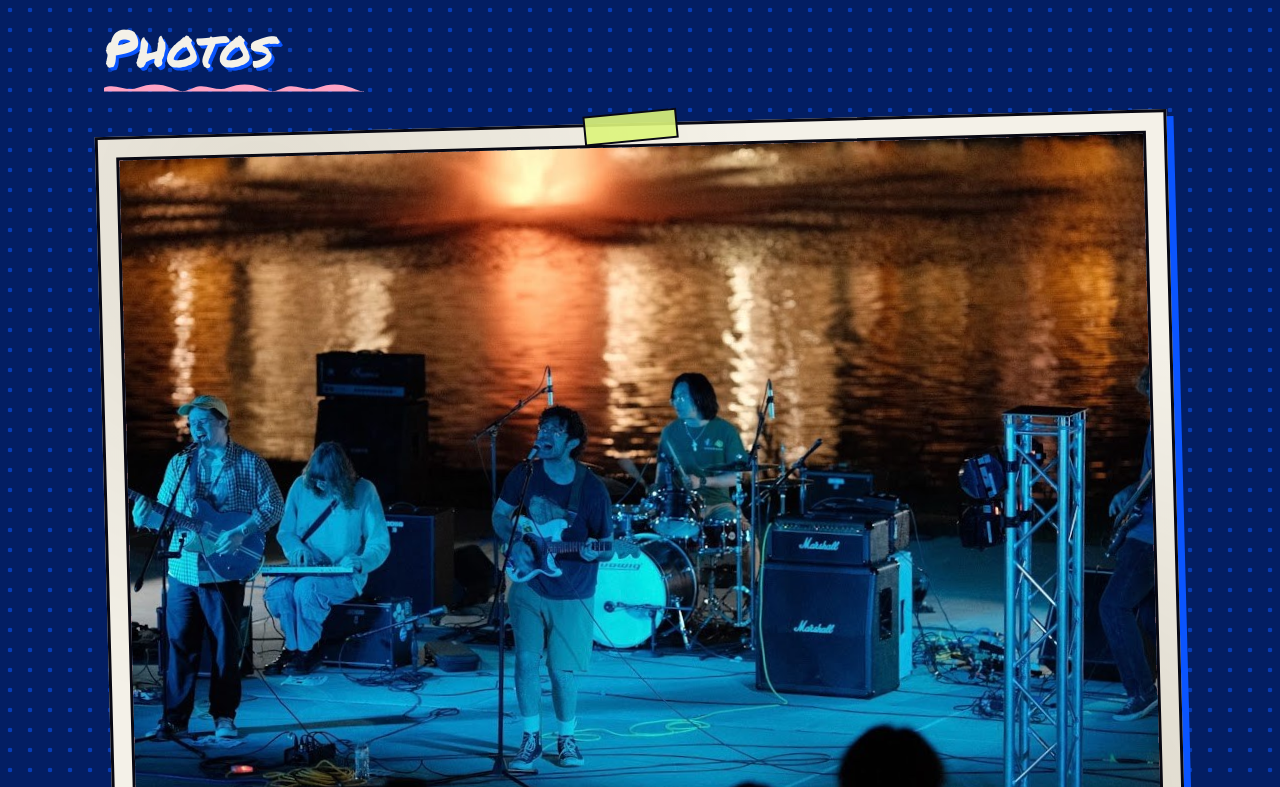
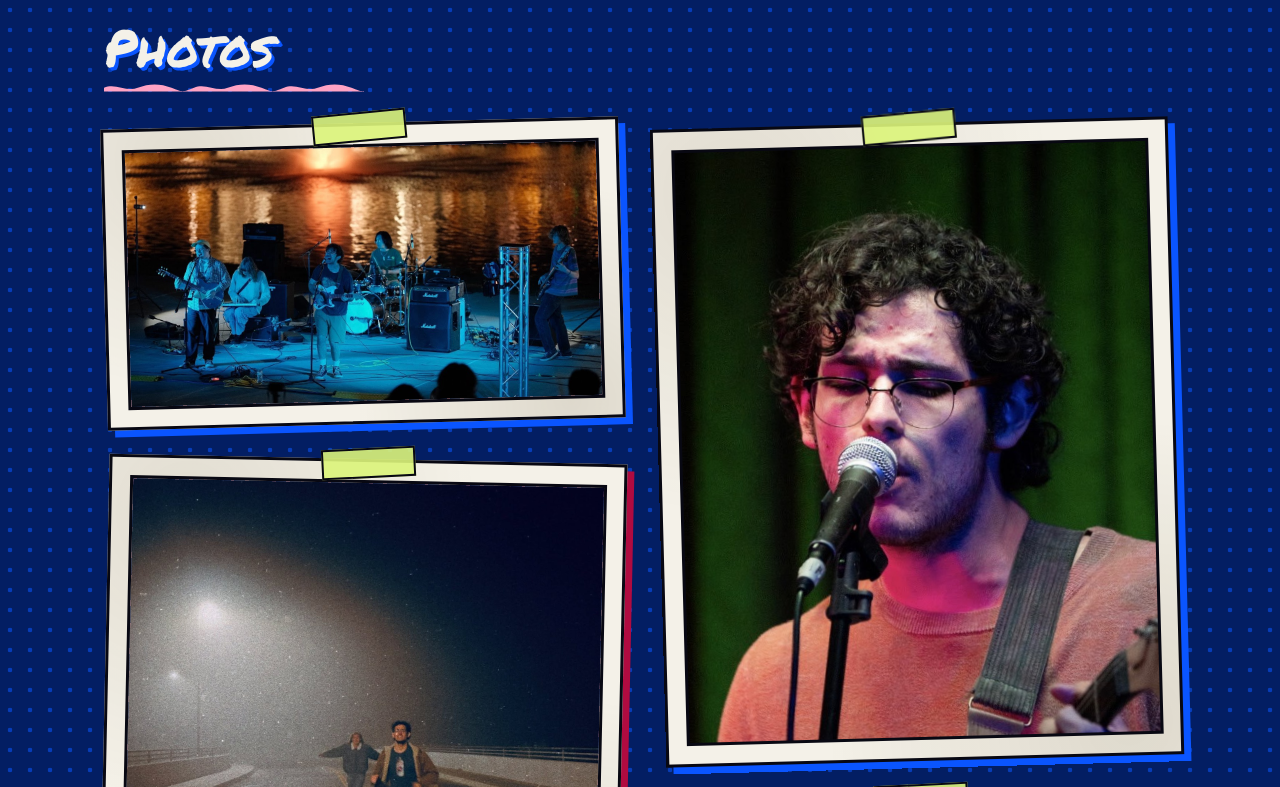
Before and after one commit to Flashbanging/flashbanging.github.io, a plain HTML site: page epk.html in a window 1280 px wide. Shown: the part 1660-2447 px from the top of the page. Drawn offline with Linux system fonts and the light colour scheme; a web font is replaced by a local one.

Commit message:
Add files via upload

```diff
--- a/style.css
+++ b/style.css
@@ -150,18 +150,19 @@ button.btn{font-family:inherit;line-height:1.6;cursor:pointer}
 .discog span{display:block;font-weight:700;opacity:.65}
 .discog p{margin-top:.5rem;font-size:1rem;line-height:1.4}
 .discog .links{display:flex;gap:.6rem;margin-top:.8rem;flex-wrap:wrap}
-.shots{display:grid;grid-template-columns:repeat(auto-fit,minmax(min(100%,400px),1fr));gap:2.2rem}
-.shots.plots{grid-template-columns:repeat(auto-fit,minmax(min(100%,260px),1fr))}
+.photos{display:flex;gap:2.2rem;align-items:flex-start}
+.photos>div{flex:1;min-width:0;display:flex;flex-direction:column;gap:2.2rem}
 .shot{position:relative}
 .shot::before{content:"";position:absolute;top:-14px;left:50%;width:90px;height:26px;background:rgba(220,244,122,.9);border:2px solid var(--ink);transform:translateX(-50%) rotate(-4deg);z-index:2}
 .shot:nth-child(odd){transform:rotate(-1.5deg)}
 .shot:nth-child(even){transform:rotate(1.2deg);box-shadow:7px 7px 0 var(--crimson)}
 .shot a{display:block}
-.shot .art{margin:0;aspect-ratio:3/2}
-.shot figcaption{font-weight:800;margin-top:.7rem}
-.plots .art{aspect-ratio:4/3}
-.plots .art:not(.noart){background:#fff}
-.plots img{object-fit:contain}
+.shot .art{margin:0;aspect-ratio:auto}
+.shot .art img{height:auto}
+.shot.tall .art{aspect-ratio:4/5}
+.shot.tall .art img{height:100%;object-position:50% 38%}
+.plot{display:block;max-width:720px}
+.plot img{display:block;width:100%;height:auto}
 .played{display:grid;grid-template-columns:repeat(auto-fit,minmax(260px,1fr));gap:2rem}
 .played .card:nth-child(odd){transform:rotate(-1deg)}
 .played .card:nth-child(even){transform:rotate(1deg);box-shadow:7px 7px 0 var(--crimson)}
@@ -176,6 +177,7 @@ button.btn{font-family:inherit;line-height:1.6;cursor:pointer}
 .book .note{color:var(--crimson);margin-bottom:.6rem}
 .book p{font-weight:700}
 .book p+p{margin-top:1rem}
+@media(max-width:700px){.photos{flex-direction:column;align-items:stretch}}
 
 @media(max-width:800px){.hero{grid-template-columns:1fr}.hero-right{grid-column:1;grid-row:auto;order:-1;margin-bottom:1rem}.hero .logo{width:min(60%,220px)}.now-playing{position:static;width:100%;max-width:420px;margin:0 auto 1.5rem;order:-2;transform:none}}
 @media(max-width:700px){.brand{display:none}nav{justify-content:center}.about{grid-template-columns:1fr}.ticket{grid-template-columns:1fr;gap:.5rem}.ticket time{border:0;padding:0}}
```
